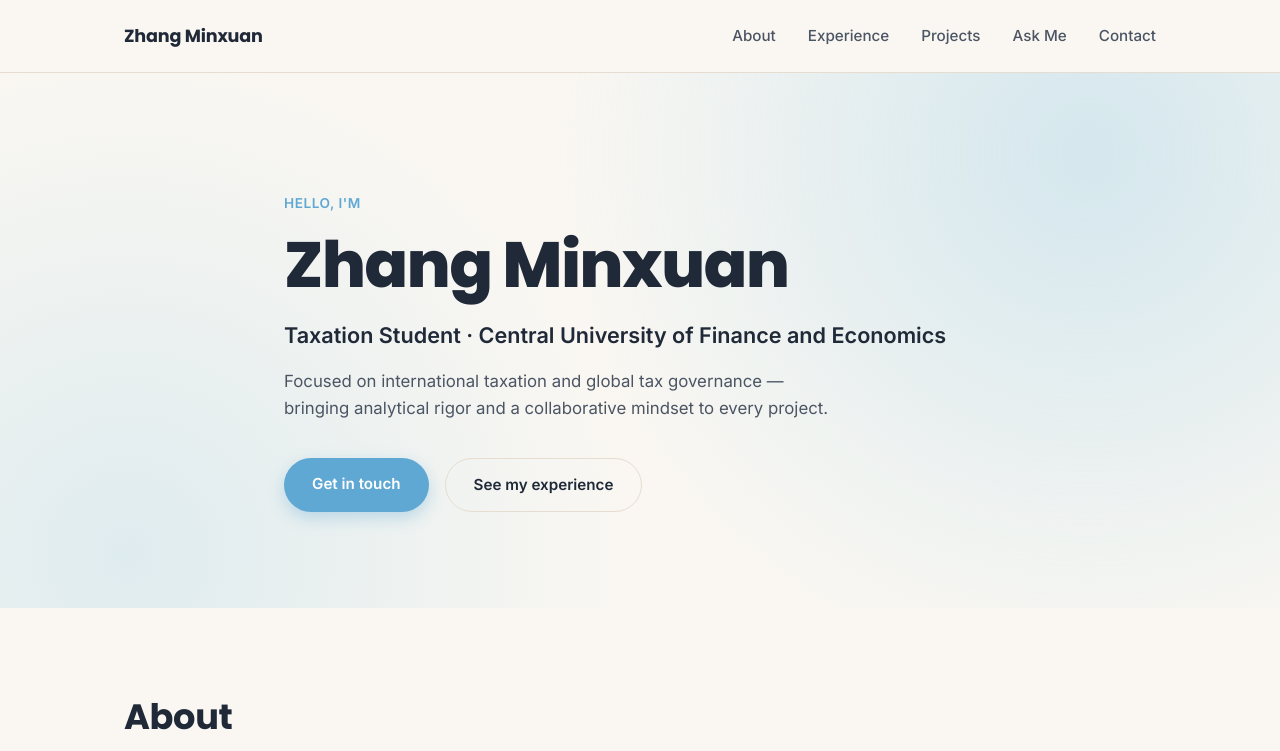
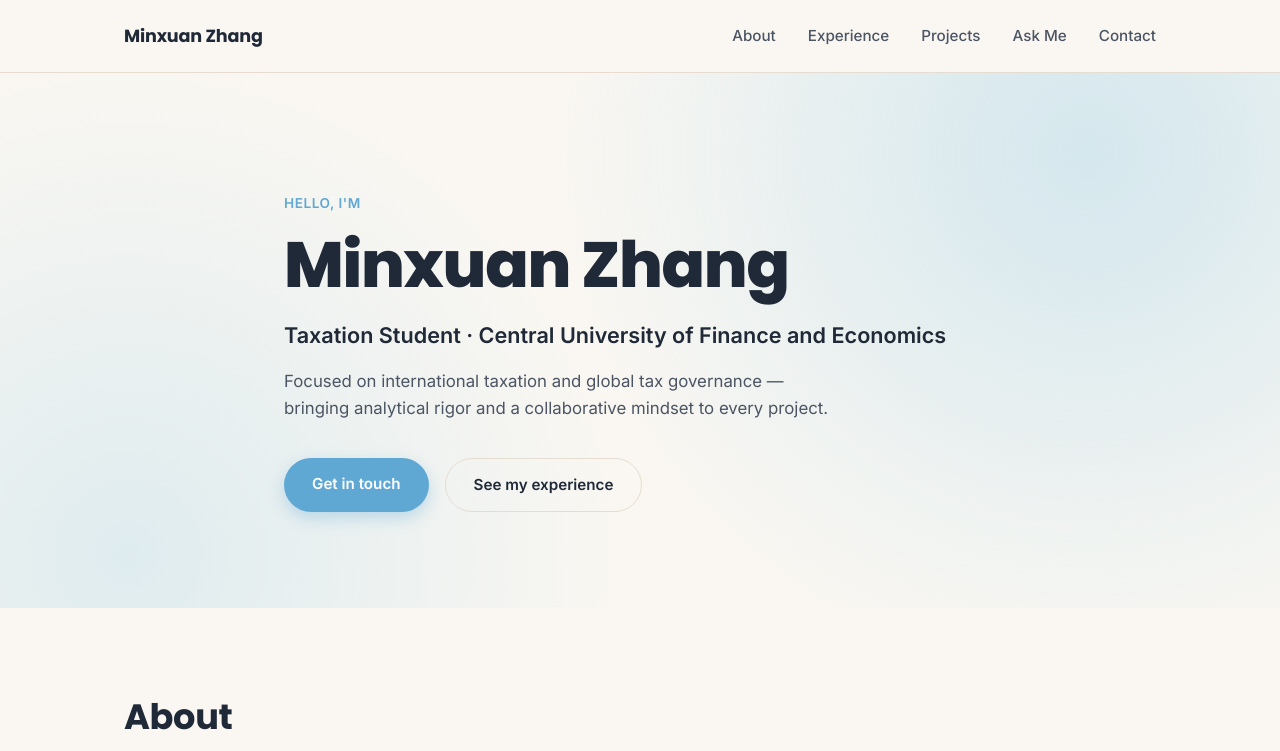
Before and after one commit to iwannasleep111/zhang-minxuan-portfolio, a website: page index.html in a window 1280 px wide. Shown: the top 751 px of the page. Drawn offline with Linux system fonts and the light colour scheme.

Commit message:
Update displayed name to Minxuan Zhang

```diff
--- a/index.html
+++ b/index.html
@@ -3,8 +3,8 @@
 <head>
 <meta charset="UTF-8">
 <meta name="viewport" content="width=device-width, initial-scale=1.0">
-<title>Zhang Minxuan | Taxation Student</title>
-<meta name="description" content="Zhang Minxuan — Taxation student at Central University of Finance and Economics, focused on international taxation and global tax governance.">
+<title>Minxuan Zhang | Taxation Student</title>
+<meta name="description" content="Minxuan Zhang — Taxation student at Central University of Finance and Economics, focused on international taxation and global tax governance.">
 <link rel="preconnect" href="https://fonts.googleapis.com">
 <link rel="preconnect" href="https://fonts.gstatic.com" crossorigin>
 <link href="https://fonts.googleapis.com/css2?family=Poppins:wght@600;700;800&family=Inter:wght@400;500;600&display=swap" rel="stylesheet">
@@ -14,7 +14,7 @@
 
 <header class="site-header">
   <nav class="nav container">
-    <a href="#home" class="logo">Zhang Minxuan</a>
+    <a href="#home" class="logo">Minxuan Zhang</a>
     <button class="nav-toggle" id="navToggle" aria-label="Toggle menu" aria-expanded="false">
       <span></span><span></span><span></span>
     </button>
@@ -34,7 +34,7 @@
   <section id="home" class="hero">
     <div class="container hero-inner">
       <p class="eyebrow reveal">Hello, I'm</p>
-      <h1 class="hero-name reveal">Zhang Minxuan</h1>
+      <h1 class="hero-name reveal">Minxuan Zhang</h1>
       <p class="hero-role reveal">Taxation Student &middot; Central University of Finance and Economics</p>
       <p class="hero-sub reveal">Focused on international taxation and global tax governance — bringing analytical rigor and a collaborative mindset to every project.</p>
       <div class="hero-actions reveal">
@@ -270,7 +270,7 @@
 
 <footer class="site-footer">
   <div class="container">
-    <p>&copy; <span id="year"></span> Zhang Minxuan. All rights reserved.</p>
+    <p>&copy; <span id="year"></span> Minxuan Zhang. All rights reserved.</p>
   </div>
 </footer>
 
```
Also changed, not shown: api/corpus.md (+1 -1 lines), README.md.
